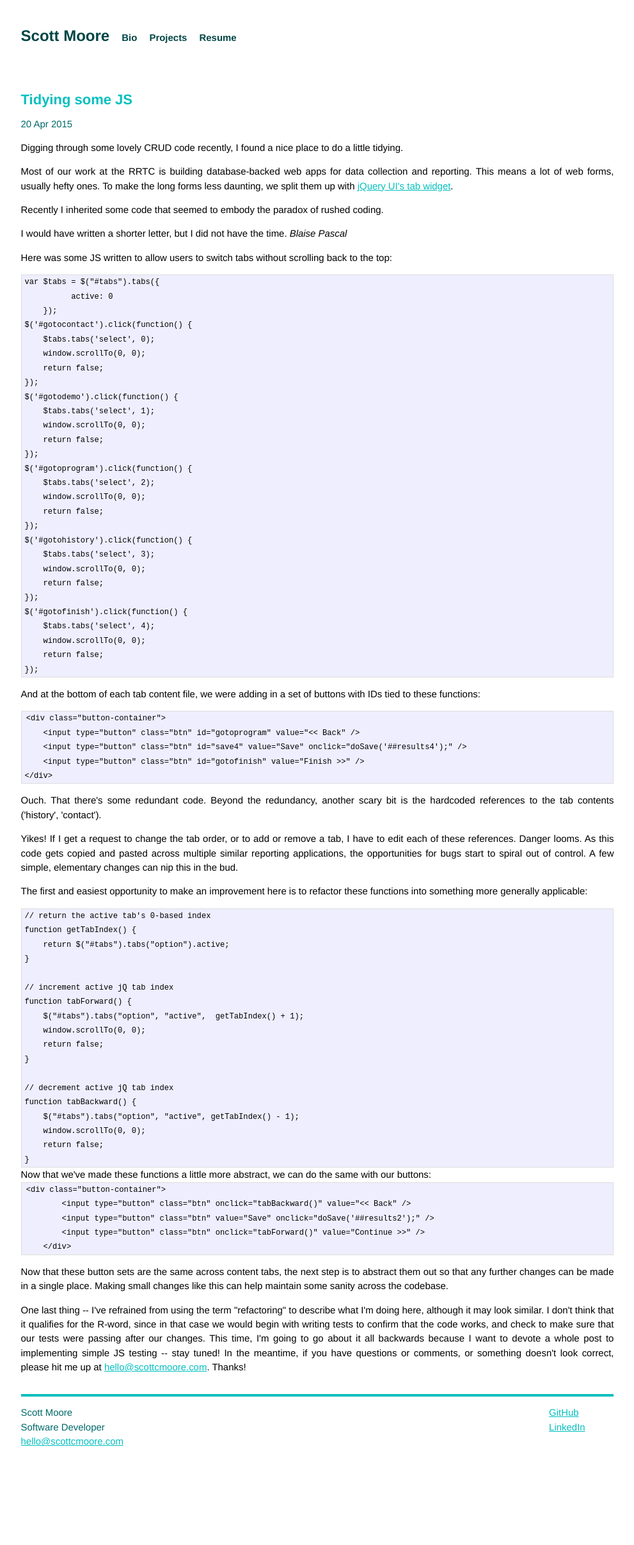
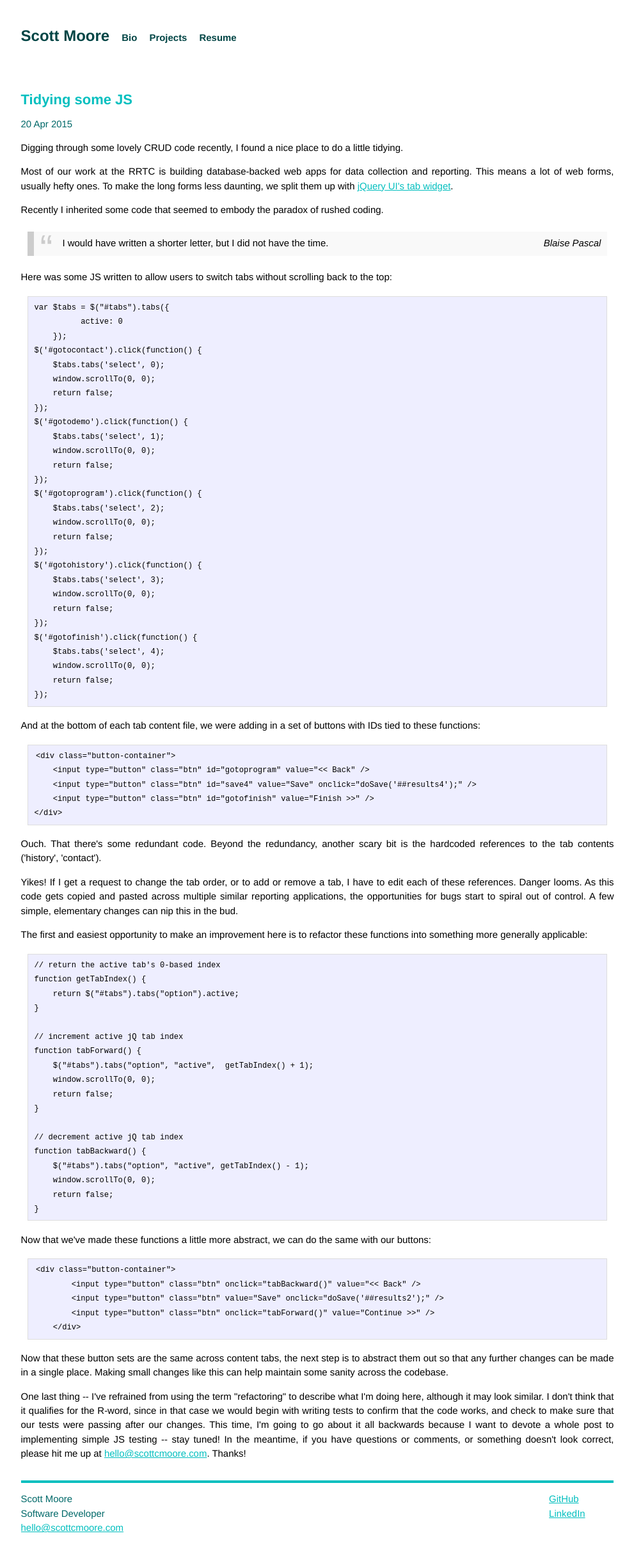
Before and after one commit to scottcmoore/scottcmoore.github.io, a Jekyll site: the page built from _posts/blog/2015-04-20-Tidying-some-JS.html, in a window 1280 px wide. Shown: the whole page at 64% size, without its empty margins (144-1135 px from the left). Built offline with Jekyll 4.4.1, drawn with Linux system fonts in a browser that asks for light colours; Markdown is read by kramdown in place of the engine named in the settings; before the commit the page ends 2280 px from its top, so only the background shows below that.

Commit message:
Blockquote and preformat styles.

```diff
--- a/css/main.css
+++ b/css/main.css
@@ -26,6 +26,32 @@
   font-size: 22px;
   margin-bottom: 15px;
 }
+/*https://css-tricks.com/snippets/css/simple-and-nice-blockquote-styling/*/
+/* simple AND nice?! */
+blockquote {
+  background: #f9f9f9;
+  border-left: 10px solid #ccc;
+  margin: 1.5em 10px;
+  padding: 0.5em 10px;
+  quotes: "\201C""\201D""\2018""\2019";
+}
+blockquote:before {
+  color: #ccc;
+  content: open-quote;
+  font-size: 4em;
+  line-height: 0.1em;
+  margin-right: 0.25em;
+  vertical-align: -0.4em;
+}
+blockquote p {
+  display: inline;
+}
+blockquote cite {
+  display: block;
+  float:right;
+
+}
+
 .posts {
   list-style-type: none;
   margin-bottom: 2em;
@@ -92,7 +118,8 @@
 .post pre {
   background-color: #eef;
   border: 1px solid #ddd;
-  padding: 0 .4em;
+  margin: 1.5em 10px;
+  padding: 0.5em 10px;
 }
 .post ul, .post ol { margin-left: 1.35em; }
 .post code {
```
